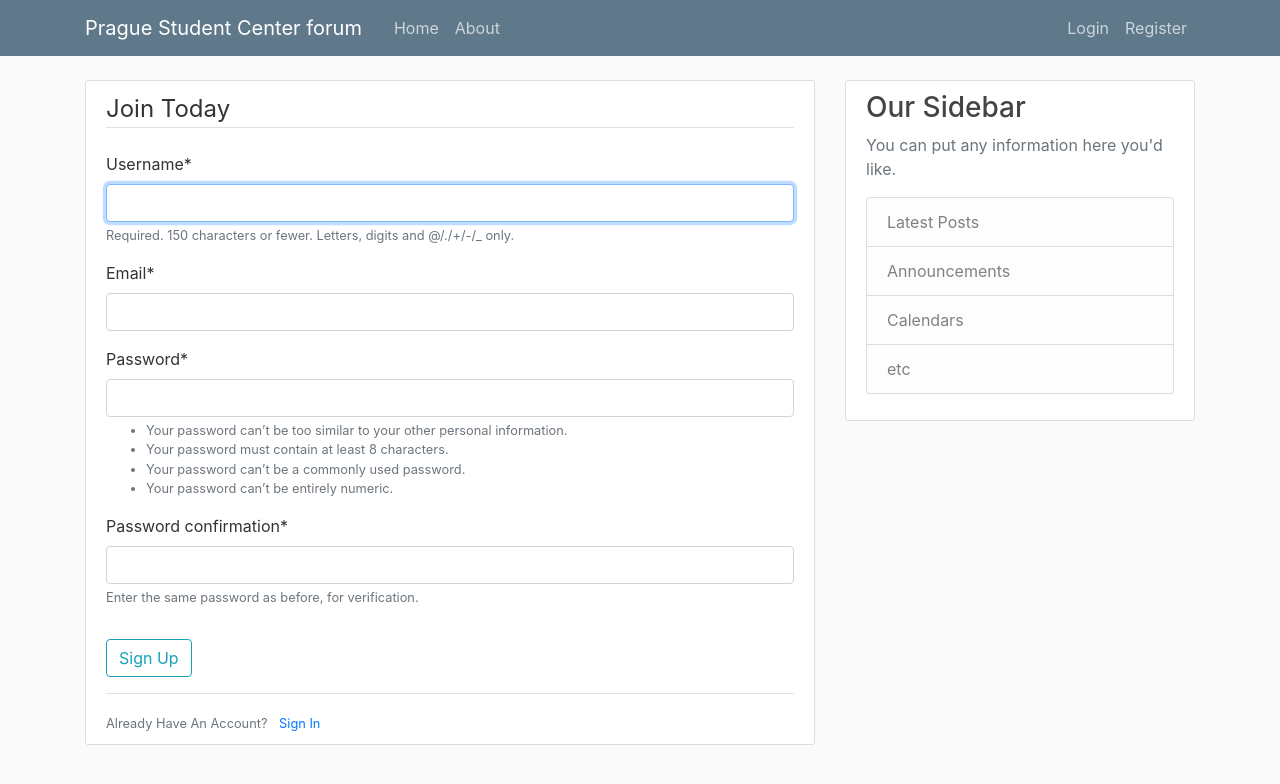
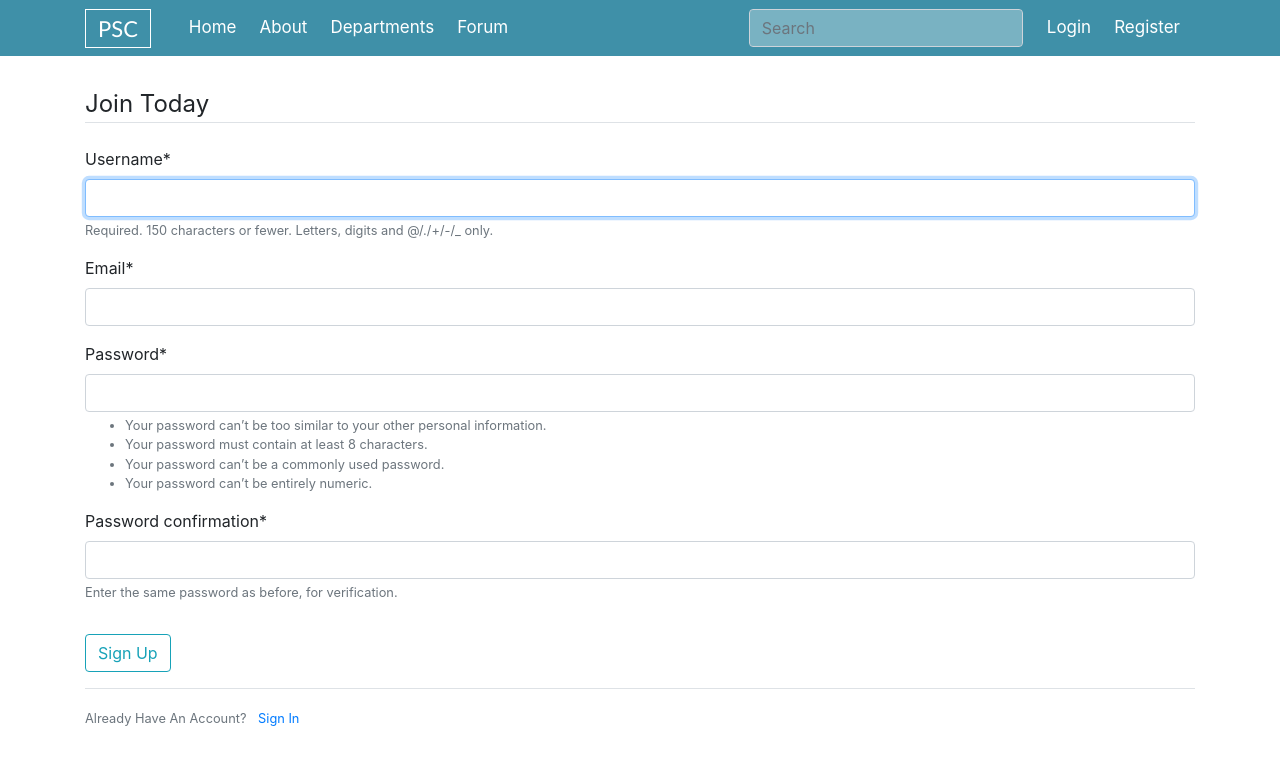
Before and after one commit to ahsnl-py/PragueStudentCentral, a Django app: page /register/ in a window 1280 px wide. Shown: the top 784 px of the page. Run offline with Django 3.2, Linux system fonts and the light colour scheme; some libraries are stand-ins or nearby versions.

Commit message:
new template for home

```diff
--- /dev/null
+++ b/forum/static/forum/base_style.css
@@ -0,0 +1,367 @@
+.jumbotron{
+  background: url(https://www.ec4u.com/wp-content/uploads/2020/03/AdobeStock_249960065.jpeg);
+  background-repeat: no-repeat;
+  background-size: cover;
+  padding-top: 50px;
+  padding-bottom: 50px;
+}
+
+.container{
+  padding-top: 30px;
+  padding-bottom: 30px;
+}
+
+#main-nav a{
+  font-size: 17px;
+  color:rgb(255, 255, 255);
+  padding-right: 15px;
+}
+
+#main-nav a:hover{
+  color: rgb(209, 209, 209);
+}
+
+.jumbotron h1{
+  font-family: 'Gill Sans', 'Gill Sans MT', Calibri, 'Trebuchet MS', sans-serif;
+  font-weight: bolder;
+  text-align: left;
+}
+
+.jumbotron p{
+  font-family: 'Gill Sans', 'Gill Sans MT', Calibri, 'Trebuchet MS', sans-serif;
+  text-align: left;
+}
+
+.form-control{
+  /* width: 100px; */
+  padding-bottom: 0px;
+}
+
+.button {
+  display: inline-block;
+  margin-top: 20px;
+  padding: 8px 25px;
+  border-radius: 4px;
+}
+.button-primary {
+  position: relative;
+  background-color: #c0ca33;
+  color: #fff;
+  font-size: 1.8rem;
+  font-weight: 700;
+  transition: color 0.3s ease-in;
+  z-index: 1;
+}
+.button-primary:hover {
+  color: #c0ca33;
+  text-decoration: none;
+}
+.button-primary::after {
+  content: "";
+  position: absolute;
+  bottom: 0;
+  left: 0;
+  right: 0;
+  top: 0;
+  background-color: #fff;
+  border-radius: 4px;
+  opacity: 0;
+  -webkit-transform: scaleX(0.8);
+  -ms-transform: scaleX(0.8);
+  transform: scaleX(0.8);
+  transition: all 0.3s ease-in;
+  z-index: -1;
+}
+.button-primary:hover::after {
+  opacity: 1;
+  -webkit-transform: scaleX(1);
+  -ms-transform: scaleX(1);
+  transform: scaleX(1);
+}
+.overlay::after {
+  content: "";
+  position: absolute;
+  bottom: 0;
+  left: 0;
+  right: 0;
+  top: 0;
+  background-color: rgba(0, 0, 0, 0.3);
+}
+
+.banner {
+  display: flex;
+  align-items: center;
+  position: relative;
+  height: 50%;
+  color: #fff;
+  text-align: center;
+  z-index: 1;
+}
+
+.navbar {
+  position: absolute;
+  left: 0;
+  top: 0;
+  padding: 0;
+  width: 100%;
+  transition: background 0.6s ease-in;
+  z-index: 99999;
+}
+
+.navbar .navbar-brand {
+  font-family: 'Gill Sans', 'Gill Sans MT', Calibri, 'Trebuchet MS', sans-serif;
+  font-size: 22px;
+  border: white;
+  border-width: 0.5px;
+  border-style: solid;
+  margin-right: 30px;
+  padding: 2px 12px 2px 12px;
+  /* padding-right: 12px; */
+}
+.navbar .navbar-toggler {
+  position: relative;
+  height: 50px;
+  width: 50px;
+  border: none;
+  cursor: pointer;
+  outline: none;
+}
+.navbar .navbar-toggler .menu-icon-bar {
+  position: absolute;
+  left: 15px;
+  right: 15px;
+  height: 2px;
+  background-color: #fff;
+  opacity: 0;
+  -webkit-transform: translateY(-1px);
+  -ms-transform: translateY(-1px);
+  transform: translateY(-1px);
+  transition: all 0.3s ease-in;
+}
+.navbar .navbar-toggler .menu-icon-bar:first-child {
+  opacity: 1;
+  -webkit-transform: translateY(-1px) rotate(45deg);
+  -ms-sform: translateY(-1px) rotate(45deg);
+  transform: translateY(-1px) rotate(45deg);
+}
+.navbar .navbar-toggler .menu-icon-bar:last-child {
+  opacity: 1;
+  -webkit-transform: translateY(-1px) rotate(135deg);
+  -ms-sform: translateY(-1px) rotate(135deg);
+  transform: translateY(-1px) rotate(135deg);
+}
+.navbar .navbar-toggler.collapsed .menu-icon-bar {
+  opacity: 1;
+}
+.navbar .navbar-toggler.collapsed .menu-icon-bar:first-child {
+  -webkit-transform: translateY(-7px) rotate(0);
+  -ms-sform: translateY(-7px) rotate(0);
+  transform: translateY(-7px) rotate(0);
+}
+.navbar .navbar-toggler.collapsed .menu-icon-bar:last-child {
+  -webkit-transform: translateY(5px) rotate(0);
+  -ms-sform: translateY(5px) rotate(0);
+  transform: translateY(5px) rotate(0);
+}
+.navbar-dark .navbar-nav .nav-link {
+  position: relative;
+  color: #fff;
+  font-size: 1.6rem;
+}
+
+.nav-item .nav-link:hover{
+  font-weight: bolder;
+}
+
+.navbar-dark .navbar-nav .nav-link:focus,
+.navbar-dark .navbar-nav .nav-link:hover {
+  color: #fff;
+}
+.navbar .dropdown-menu {
+  padding: 0;
+  background-color: rgba(0, 0, 0, 0.9);
+}
+.navbar .dropdown-menu .dropdown-item {
+  position: relative;
+  padding: 10px 20px;
+  color: #fff;
+  font-size: 1.4rem;
+  border-bottom: 1px solid rgba(255, 255, 255, 0.1);
+  transition: color 0.2s ease-in;
+}
+.navbar .dropdown-menu .dropdown-item:last-child {
+  border-bottom: none;
+}
+.navbar .dropdown-menu .dropdown-item:hover {
+  background: transparent;
+  color: #c0ca33;
+}
+.navbar .dropdown-menu .dropdown-item::before {
+  content: "";
+  position: absolute;
+  bottom: 0;
+  left: 0;
+  top: 0;
+  width: 5px;
+  background-color: #c0ca33;
+  opacity: 0;
+  transition: opacity 0.2s ease-in;
+}
+.navbar .dropdown-menu .dropdown-item:hover::before {
+  opacity: 1;
+}
+.navbar.fixed-top {
+  position: fixed;
+  -webkit-animation: navbar-animation 0.6s;
+  animation: navbar-animation 0.6s;
+  background-color: rgba(0, 0, 0, 0.9);
+}
+.navbar.fixed-top.navbar-dark .navbar-nav .nav-link.active {
+  color: #c0ca33;
+}
+.navbar.fixed-top.navbar-dark .navbar-nav .nav-link::after {
+  background-color: #c0ca33;
+}
+.content {
+  padding: 120px 0;
+}
+@media screen and (max-width: 768px) {
+  .navbar-brand {
+    margin-left: 20px;
+  }
+  .navbar-nav {
+    padding: 0 20px;
+    background-color: rgba(0, 0, 0, 0.9);
+  }
+  .navbar.fixed-top .navbar-nav {
+    background: transparent;
+  }
+}
+@media screen and (min-width: 767px) {
+  .banner {
+    padding: 0 150px;
+  }
+  .banner h1 {
+    font-size: 5rem;
+  }
+  .banner p {
+    font-size: 2rem;
+  }
+  .navbar-dark .navbar-nav .nav-link {
+    padding: 15px 15px;
+  }
+  .navbar-dark .navbar-nav .nav-link::after {
+    content: "";
+    position: absolute;
+    bottom: 10px;
+    left: 30%;
+    right: 30%;
+    height: 1px;
+    background-color: #fff;
+    -webkit-transform: scaleX(0);
+    -ms-transform: scaleX(0);
+    transform: scaleX(0);
+    transition: transform 0.1s ease-in;
+  }
+
+  .navbar-dark .navbar-nav .nav-link:hover::after {
+    -webkit-transform: scaleX(1);
+    -ms-transform: scaleX(1);
+    transform: scaleX(1);
+  }
+  .dropdown-menu {
+    min-width: 200px;
+    -webkit-animation: dropdown-animation 0.3s;
+    animation: dropdown-animation 0.3s;
+    -webkit-transform-origin: top;
+    -ms-transform-origin: top;
+    transform-origin: top;
+  }
+}
+@-webkit-keyframes navbar-animation {
+  0% {
+    opacity: 0;
+    -webkit-transform: translateY(-100%);
+    -ms-transform: translateY(-100%);
+    transform: translateY(-100%);
+  }
+  100% {
+    opacity: 1;
+    -webkit-transform: translateY(0);
+    -ms-transform: translateY(0);
+    transform: translateY(0);
+  }
+}
+@keyframes navbar-animation {
+  0% {
+    opacity: 0;
+    -webkit-transform: translateY(-100%);
+    -ms-transform: translateY(-100%);
+    transform: translateY(-100%);
+  }
+  100% {
+    opacity: 1;
+    -webkit-transform: translateY(0);
+    -ms-transform: translateY(0);
+    transform: translateY(0);
+  }
+}
+@-webkit-keyframes dropdown-animation {
+  0% {
+    -webkit-transform: scaleY(0);
+    -ms-transform: scaleY(0);
+    transform: scaleY(0);
+  }
+  75% {
+    -webkit-transform: scaleY(1.1);
+    -ms-transform: scaleY(1.1);
+    transform: scaleY(1.1);
+  }
+  100% {
+    -webkit-transform: scaleY(1);
+    -ms-transform: scaleY(1);
+    transform: scaleY(1);
+  }
+}
+@keyframes dropdown-animation {
+  0% {
+    -webkit-transform: scaleY(0);
+    -ms-transform: scaleY(0);
+    transform: scaleY(0);
+  }
+  75% {
+    -webkit-transform: scaleY(1.1);
+    -ms-transform: scaleY(1.1);
+    transform: scaleY(1.1);
+  }
+  100% {
+    -webkit-transform: scaleY(1);
+    -ms-transform: scaleY(1);
+    transform: scaleY(1);
+  }
+}
+
+
+.search-form .form-group {
+  float: right !important;
+  transition: all 0.35s, border-radius 0s;
+  width: 32px;
+  height: 32px;
+  background-color: #fff;
+  box-shadow: 0 1px 1px rgba(0, 0, 0, 0.075) inset;
+  border-radius: 25px;
+  border: 1px solid #ccc;
+}
+.search-form .form-group input.form-control {
+  padding-right: 20px;
+  border: 0 none;
+  background: transparent;
+  box-shadow: none;
+  display:block;
+  padding-bottom: 20px;
+}
+.search-form .form-group:hover,
+.search-form .form-group.hover {
+  width: 75%;
+  border-radius: 4px 25px 25px 4px;
+}
--- /dev/null
+++ b/forum/static/forum/base_style.js
@@ -0,0 +1,33 @@
+jQuery(function($) {
+    $(window).on('scroll', function() {
+		if ($(this).scrollTop() >= 200) {
+			$('.navbar').addClass('fixed-top');
+		} else if ($(this).scrollTop() == 0) {
+			$('.navbar').removeClass('fixed-top');
+		}
+	});
+
+	function adjustNav() {
+		var winWidth = $(window).width(),
+			dropdown = $('.dropdown'),
+			dropdownMenu = $('.dropdown-menu');
+
+		if (winWidth >= 768) {
+			dropdown.on('mouseenter', function() {
+				$(this).addClass('show')
+					.children(dropdownMenu).addClass('show');
+			});
+
+			dropdown.on('mouseleave', function() {
+				$(this).removeClass('show')
+					.children(dropdownMenu).removeClass('show');
+			});
+		} else {
+			dropdown.off('mouseenter mouseleave');
+		}
+	}
+
+	$(window).on('resize', adjustNav);
+
+	adjustNav();
+});
--- a/forum/templates/forum/base.html
+++ b/forum/templates/forum/base.html
@@ -1,86 +1,65 @@
 {% load static %}
 <!DOCTYPE html>
-<html>
+<html lang="en">
 <head>
+    <meta charset="UTF-8">
+    <meta name="viewport" content="width=device-width, initial-scale=1.0">
+    <link rel="stylesheet" type="text/css" href="{% static 'forum/base_style.css' %}">
+    <title>Prague Student Centre</title>
+    <link rel="stylesheet" href="https://maxcdn.bootstrapcdn.com/font-awesome/4.7.0/css/font-awesome.min.css">
+    <script type="text/javascript" src="{% static 'forum/base_style.js' %}"></script>
+    <!-- <link href="https://cdn.jsdelivr.net/npm/bootstrap@5.0.0-beta1/dist/css/bootstrap.min.css" rel="stylesheet" integrity="sha384-giJF6kkoqNQ00vy+HMDP7azOuL0xtbfIcaT9wjKHr8RbDVddVHyTfAAsrekwKmP1" crossorigin="anonymous"> -->
 
-    <!-- Required meta tags -->
-    <meta charset="utf-8">
-    <meta name="viewport" content="width=device-width, initial-scale=1, shrink-to-fit=no">
+    <link rel="stylesheet" href="https://maxcdn.bootstrapcdn.com/bootstrap/4.5.2/css/bootstrap.min.css">
+    <script src="jquery-3.5.1.min.js"></script>
+    <script src="https://code.jquery.com/jquery-3.3.1.slim.min.js" integrity="sha384-q8i/X+965DzO0rT7abK41JStQIAqVgRVzpbzo5smXKp4YfRvH+8abtTE1Pi6jizo" crossorigin="anonymous"></script>
 
-    <!-- Bootstrap CSS -->
-    <link rel="stylesheet" href="https://maxcdn.bootstrapcdn.com/bootstrap/4.0.0/css/bootstrap.min.css" integrity="sha384-Gn5384xqQ1aoWXA+058RXPxPg6fy4IWvTNh0E263XmFcJlSAwiGgFAW/dAiS6JXm" crossorigin="anonymous">
-
-    <link rel="stylesheet" type="text/css" href="{% static 'forum/main.css' %}">
-
-    {% if title %}
-        <title>Prague Student Center - {{ title }}</title>
-    {% else %}
-        <title>Prague Student Center</title>
-    {% endif %}
   </head>
 <body>
-  <!--Old template-->
-    <header class="site-header">
-      <nav class="navbar navbar-expand-md navbar-dark bg-steel fixed-top">
-        <div class="container">
-          <a class="navbar-brand mr-4" href="{% url 'forum:forum-home' %}">Prague Student Center forum</a>
-          <button class="navbar-toggler" type="button" data-toggle="collapse" data-target="#navbarToggle" aria-controls="navbarToggle" aria-expanded="false" aria-label="Toggle navigation">
-          <span class="navbar-toggler-icon"></span>
-          </button>
-          <div class="collapse navbar-collapse" id="navbarToggle">
-            <div class="navbar-nav mr-auto">
-              <a class="nav-item nav-link" href="{% url 'forum:forum-home' %}">Home</a>
-              <a class="nav-item nav-link" href="{% url 'forum:forum-about' %}">About</a>
+  <nav class="navbar navbar-expand-md navbar-dark" style="background-color:#3f90a8;">
+      <div class="container" style="padding-top: 0px; padding-bottom: 0px; margin-top: 0px; margin-bottom: 0px; height:40px;">
+          <a href="#" class="navbar-brand">PSC</a>
+
+          <div id="main-nav" class="collapse navbar-collapse">
+              <ul class="navbar-nav mr">
+                  <li><a href="{% url 'forum:forum-home' %}" class="nav-item nav-link">Home</a></li>
+                  <li><a href="{% url 'forum:forum-about' %}" class="nav-item nav-link">About</a></li>
+                  <li class="dropdown">
+                      <a href="#" class="nav-item nav-link" data-toggle="dropdown">Departments</a>
+                      <div class="dropdown-menu">
+                          <a href="#" class="dropdown-item">Mechanical Engineering</a>
+                          <a href="#" class="dropdown-item">Electrical Engineering</a>
+                          <a href="#" class="dropdown-item">Computer Engineering</a>
                       </div>
-            <!-- Navbar Right Side -->
-            <div class="navbar-nav">
+                  </li>
+                  <li><a href="{% url 'forum:forum_page' %}" class="nav-item nav-link">Forum</a></li>
+              </ul>
+
+              <ul class="navbar-nav ml-auto">
+                <nav class="navbar navbar-light">
+                  <form class="form-inline">
+                    <input class="form-control" style="background-color: rgba(255, 255, 255, 0.3); color: white;" type="search" placeholder="Search" aria-label="Search">
+                    <!-- <button class="btn btn-success" type="submit">Search</button> -->
+                  </form>
+                </nav>
                 {% if user.is_authenticated %}
-                <a class="nav-item nav-link" href="#">Profile</a>
-                <a class="nav-item nav-link" href="{% url 'logout' %}">Logout</a>
+                    <li><a class="nav-item nav-link" href="#">Profile</a></li>
+                    <li><a class="nav-item nav-link" href="{% url 'logout' %}">Logout</a></li>
                 {% else %}
-                <a class="nav-item nav-link" href="{% url 'login' %}">Login</a>
-                <a class="nav-item nav-link" href="{% url 'register' %}">Register</a>
+                  <li><a class="nav-item nav-link" href="{% url 'login' %}">Login</a></li>
+                  <li><a class="nav-item nav-link" href="{% url 'register' %}">Register</a></li>
                 {% endif %}
-            </div>
+              </ul>
           </div>
       </div>
   </nav>
-    </header>
-    <main role="main" class="container">
-      <div class="row">
-        <div class="col-md-8">
-
-          <!--Message alert for registrations-->
-          {% if messages %}
-            {% for message in messages %}
-              <div class="alert alert-{{ message.tags }}">
-                {{ message }}
-              </div>
-            {% endfor %}
-          {% endif %}
 
   {% block content %}{% endblock %}
-          </div>
-        <div class="col-md-4">
-          <div class="content-section">
-            <h3>Our Sidebar</h3>
-            <p class='text-muted'>You can put any information here you'd like.
-              <ul class="list-group">
-                <li class="list-group-item list-group-item-light">Latest Posts</li>
-                <li class="list-group-item list-group-item-light">Announcements</li>
-                <li class="list-group-item list-group-item-light">Calendars</li>
-                <li class="list-group-item list-group-item-light">etc</li>
-              </ul>
-            </p>
-          </div>
-        </div>
-      </div>
-    </main>
 
-    <!-- Optional JavaScript -->
-    <!-- jQuery first, then Popper.js, then Bootstrap JS -->
+  <script src="https://code.jquery.com/jquery-3.5.1.js" integrity="sha256-QWo7LDvxbWT2tbbQ97B53yJnYU3WhH/C8ycbRAkjPDc=" crossorigin="anonymous"></script>
   <script src="https://code.jquery.com/jquery-3.2.1.slim.min.js" integrity="sha384-KJ3o2DKtIkvYIK3UENzmM7KCkRr/rE9/Qpg6aAZGJwFDMVNA/GpGFF93hXpG5KkN" crossorigin="anonymous"></script>
-    <script src="https://cdnjs.cloudflare.com/ajax/libs/popper.js/1.12.9/umd/popper.min.js" integrity="sha384-ApNbgh9B+Y1QKtv3Rn7W3mgPxhU9K/ScQsAP7hUibX39j7fakFPskvXusvfa0b4Q" crossorigin="anonymous"></script>
-    <script src="https://maxcdn.bootstrapcdn.com/bootstrap/4.0.0/js/bootstrap.min.js" integrity="sha384-JZR6Spejh4U02d8jOt6vLEHfe/JQGiRRSQQxSfFWpi1MquVdAyjUar5+76PVCmYl" crossorigin="anonymous"></script>
+  <script src="https://cdnjs.cloudflare.com/ajax/libs/popper.js/1.11.0/umd/popper.min.js" integrity="sha384-b/U6ypiBEHpOf/4+1nzFpr53nxSS+GLCkfwBdFNTxtclqqenISfwAzpKaMNFNmj4" crossorigin="anonymous"></script>
+  <script src="https://maxcdn.bootstrapcdn.com/bootstrap/4.0.0-beta/js/bootstrap.min.js" integrity="sha384-h0AbiXch4ZDo7tp9hKZ4TsHbi047NrKGLO3SEJAg45jXxnGIfYzk4Si90RDIqNm1" crossorigin="anonymous"></script>
+
 </body>
 </html>
--- a/forum/urls.py
+++ b/forum/urls.py
@@ -9,6 +9,7 @@ urlpatterns = [
     path('departments/<single_slug>', views.single_slug, name='single_slug'),
     path('about/', views.about, name='forum-about'),
     path('post/', views.post_list, name='forum_post_list'),
+    path('forum/', views.forum, name='forum_page'),
     path('post/<int:year>/<int:month>/<int:day>/<slug:post>/',
          views.post_detail,
          name='post_detail'),
--- a/forum/views.py
+++ b/forum/views.py
@@ -65,9 +65,13 @@ def post_detail(request, year, month, day, post):
 
 # Create your views here.
 def home(request):
-    #print (request)
+    print (request)
     return render(request, 'forum/home.html')
 
 def about(request):
     print (request)
     return render(request, 'forum/about.html')
+
+def forum(request):
+    print (request)
+    return render(request, 'forum/home3.html')
--- a/users/templates/users/login.html
+++ b/users/templates/users/login.html
@@ -2,6 +2,7 @@
 {% load crispy_forms_tags %}
 
 {% block content %}
+<div class="container">
     <form method="POST">
         {% csrf_token %}
         <fieldset class="form-group">
@@ -17,5 +18,7 @@
             Need An Account? <a class="ml-2" href="{% url 'register' %}">Sign Up Now</a>
         </small>
     </div>
+</div>
+
 
 {% endblock content %}
--- a/users/templates/users/logout.html
+++ b/users/templates/users/logout.html
@@ -1,10 +1,12 @@
 {% extends "forum/base.html" %}
 
 {% block content %}
+<div class="container">
     <h2>You have been logged out</h2>
     <div class="border-top pt-3">
         <small class="text-muted">
             <a href="{% url 'login' %}">Log In Again</a>
         </small>
     </div>
+</div>
 {% endblock content %}
--- a/users/templates/users/register.html
+++ b/users/templates/users/register.html
@@ -2,6 +2,7 @@
 {% extends "forum/base.html" %}
 {% load crispy_forms_tags %}
 {% block content %}
+<div class="container">
     <div class="content-section">
         <form method="POST">
             {% csrf_token %}
@@ -19,4 +20,6 @@
             </small>
         </div>
     </div>
+</div>
+
 {% endblock content %}
```
Also changed, not shown: forum/templates/forum/home.html (+14 -11 lines), forum/templates/forum/home3.html (added, +15 -0 lines), forum/static/forum/images/banner_background.jpeg (added). Lines whose indentation alone changed are shown as unchanged.
